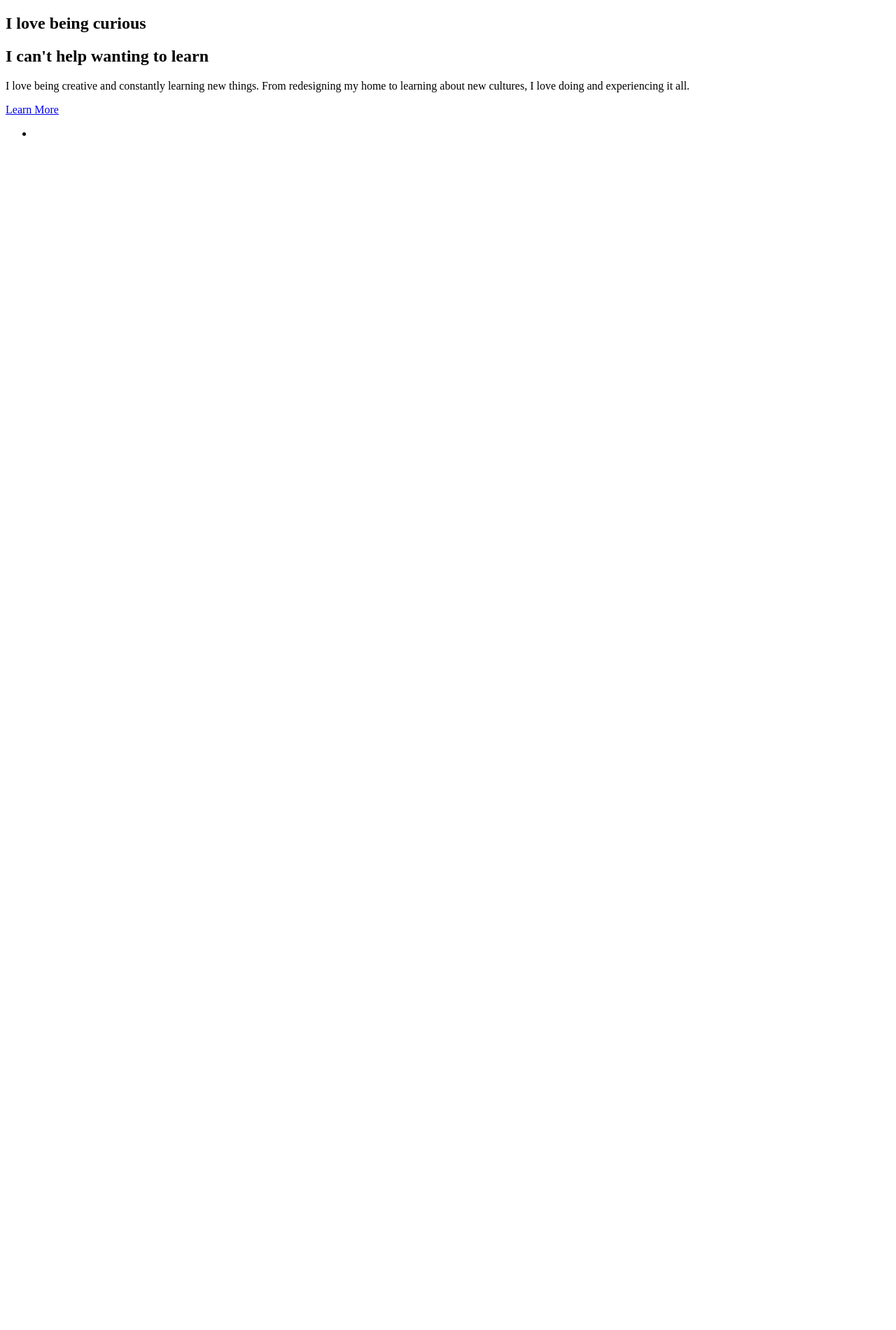
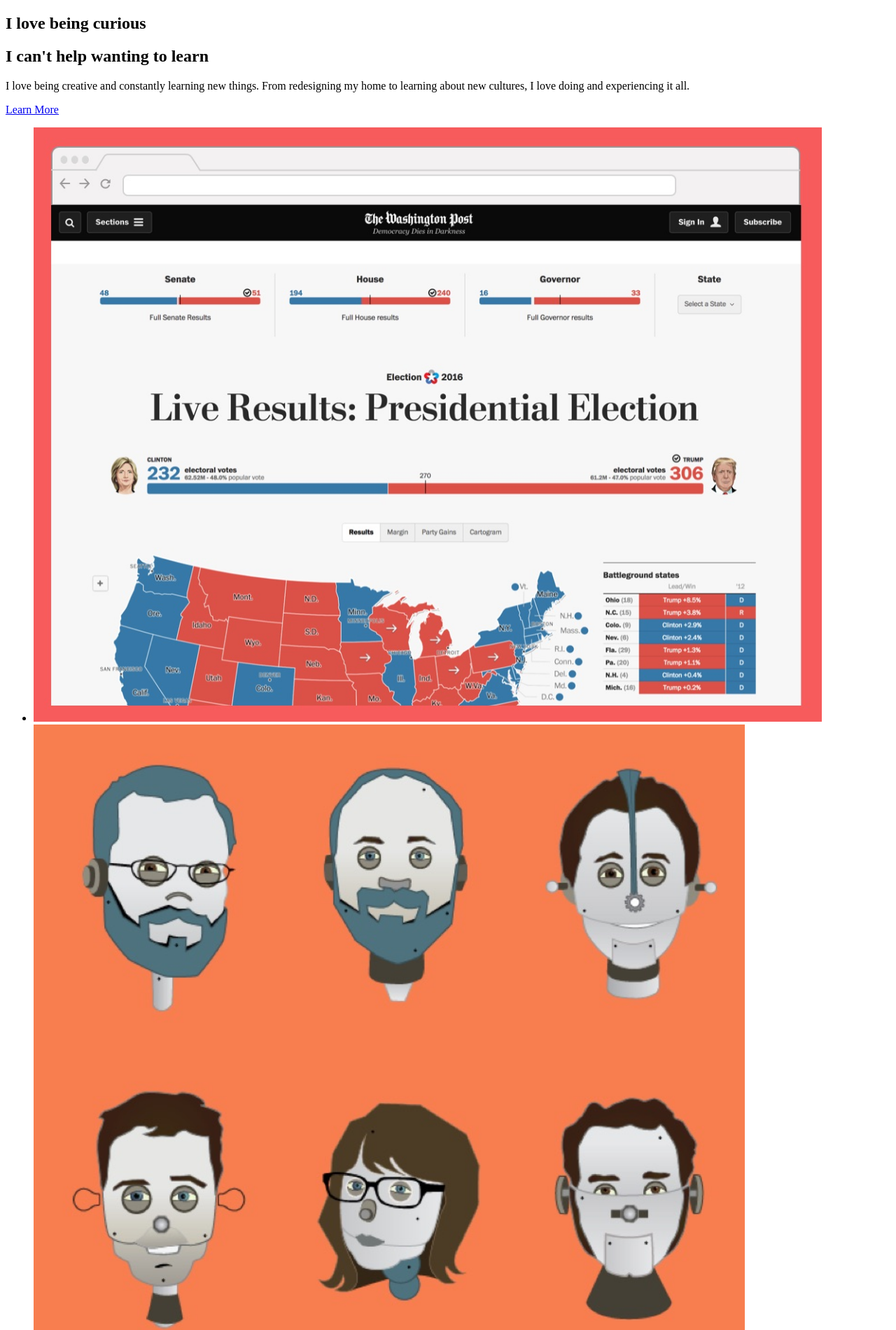
Before and after one commit to felskia/ali-felski, a Gatsby site: page / in a window 1280 px wide. Shown: the top 1900 px of the page at 70% size. Before the commit the page ends 800 px from the top, so only its background shows below. Built offline with nearby package versions, Linux system fonts and the light colour scheme; Gatsby itself is replaced by a stand-in of ours.

Commit message:
added project images and footer img

```diff
--- a/src/pages/index.js
+++ b/src/pages/index.js
@@ -1,5 +1,10 @@
 import React from 'react'
 import Link from 'gatsby-link'
+
+import image1 from '../assets/wapo-thumb.jpg';
+import image2 from '../assets/robotheads-thumb.jpg';
+import image3 from '../assets/satsummit-thumb.jpg';
+import image4 from '../assets/observe-thumb.jpg';
 
 const IndexPage = () => (
   <div>
@@ -18,10 +23,17 @@
     <section>
       <div className="row">
         <ul>
-          <li>
-            <Link to="/page-2/">
-
-            </Link>
+          <li className="project-thumb project-thumb--red project-thumb--lg">
+            <img className="img-about1 project-thumb--center" src={image1} style={{width: "92%", bottom: "2em"}} alt="Individual project page screenshots" />
+          </li>
+          <li className="project-thumb project-thumb--orange project-thumb--sm">
+            <img className="img-about1 project-thumb--center project-thumb--center-vert" src={image2} style={{width: "83%"}} alt="Individual project page screenshots" />
+          </li>
+          <li className="project-thumb project-thumb--blue project-thumb--lg">
+            <img className="img-about1" src={image3} style={{width: "90%", bottom: "0", left: "0"}} alt="Individual project page screenshots" />
+          </li>
+          <li className="project-thumb project-thumb--green project-thumb--tall">
+            <img className="img-about1 project-thumb--center project-thumb--center-vert" src={image4} style={{width: "70%"}} alt="Individual project page screenshots" />
           </li>
         </ul>
       </div>
--- a/src/styles/main.scss
+++ b/src/styles/main.scss
@@ -64,7 +64,7 @@
 }
 
 .section {
-  padding: 5em 0;
+  padding: 8em 0;
 }
 
 .section--centered {
@@ -97,3 +97,74 @@
   color: $blue-color;
   font-weight: bold;
 }
+
+.button--dark {
+  color: $base-header-color;
+  border: 4px solid $base-header-color;
+}
+
+footer {
+  background-image: url("../assets/img-footer.jpg");
+  background-size: cover;
+  background-position: top center;
+  background-repeat: no-repeat;
+  height: 500px;
+}
+
+.project-thumb {
+  -webkit-border-radius: 4px;
+  -moz-border-radius: 4px;
+  border-radius: 4px;
+  float: left;
+  position: relative;
+  margin-bottom: 3em;
+  img {
+    display: block;
+    position: absolute;
+  }
+}
+
+.project-thumb--center {
+  left: 0;
+  right: 0;
+  margin: auto;
+}
+
+.project-thumb--center-vert {
+  top: 0;
+  bottom: 0;
+  margin: auto;
+}
+
+.project-thumb--lg {
+  height: 525px;
+  margin-right: 4%;
+  width: 55%;
+}
+
+.project-thumb--tall {
+  height: 688px;
+  width: 38%;
+}
+
+.project-thumb--sm {
+  height: 384px;
+  width: 38%;
+}
+
+.project-thumb--red {
+  background-color: $red-color;
+}
+
+.project-thumb--green {
+  background-color: $green-color;
+}
+
+.project-thumb--orange {
+  background-color: $orange-color;
+  margin-top: 141px;
+}
+
+.project-thumb--blue {
+  background-color: $blue-color;
+}
```
Also changed, not shown: src/styles/index.scss (+0 -14 lines), src/styles/settings/variables.scss (+3 -5 lines), src/assets/img-footer.jpg (added), src/assets/observe-thumb.jpg (added), src/assets/robotheads-thumb.jpg (added), src/assets/satsummit-thumb.jpg (added), src/assets/wapo-thumb.jpg (added), src/styles/index.css.
